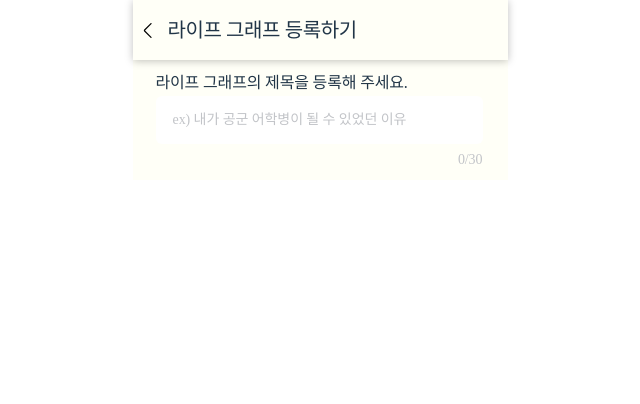
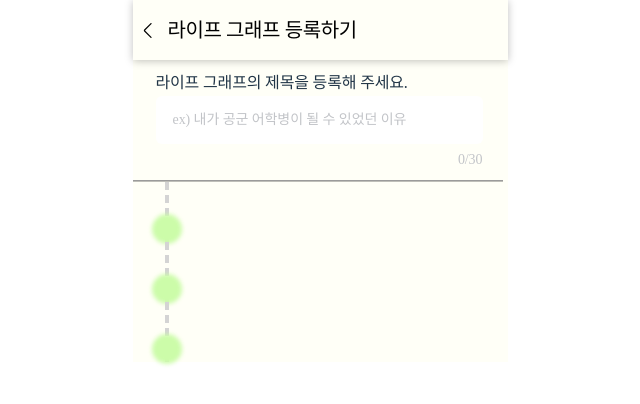
Before and after one commit to sinji2102/WINK-HACKATHON-TEAM2-Client, a React (Vite) app: page /register in a window 1280 px wide. Shown: the top 404 px of the page, without its empty margins (320-960 px from the left). Built offline with nearby package versions, Linux system fonts and the light colour scheme; a web font is replaced by a local one.

Commit message:
feat: 동그라미 레벨 애니메이션 생성

```diff
--- a/src/components/header/Header.styled.js
+++ b/src/components/header/Header.styled.js
@@ -1,6 +1,7 @@
 import styled from "styled-components";
 
 export const HeaderWrapper = styled.section`
+  color: black;
   display: flex;
   width: 37.5rem;
   height: 6rem;
--- a/src/pages/register/Register.jsx
+++ b/src/pages/register/Register.jsx
@@ -1,13 +1,22 @@
-import { useState } from "react";
+import { useEffect, useState } from "react";
 import * as S from "./Register.styled";
 import Header from "../../components/header/Header";
 import TextField from "../../components/commons/input/textField/TextField";
+import LevelCircle from "./components/LevelCircle";
 
 const Register = () => {
   const [title, setTitle] = useState("");
+  const [cnt, setCnt] = useState([0, 1, 2]);
+  const [currIdx, setCurrIdx] = useState(null);
+
+  const levelList = [1, 2, 3, 4, 5];
 
   const handleTitleInput = (e) => {
     setTitle(e.target.value);
+  };
+
+  const handleOpenAddBtn = (idx) => {
+    setCurrIdx(idx);
   };
 
   return (
@@ -24,6 +33,21 @@ const Register = () => {
           placeholder="ex) 내가 공군 어학병이 될 수 있었던 이유"
         />
       </S.FirstStepWrapper>
+      <S.Divider />
+      {cnt.map((item) => (
+        <S.GraphWrapper key={item}>
+          <S.CircleContainer>
+            <S.DashedLine>
+              <S.AddCircle onClick={() => handleOpenAddBtn(item)} />
+              {currIdx === item && (
+                <S.LevelCircleContainer>
+                  <LevelCircle />
+                </S.LevelCircleContainer>
+              )}
+            </S.DashedLine>
+          </S.CircleContainer>
+        </S.GraphWrapper>
+      ))}
     </S.RegisterWrapper>
   );
 };
--- a/src/pages/register/Register.styled.js
+++ b/src/pages/register/Register.styled.js
@@ -1,4 +1,4 @@
-import styled from "styled-components";
+import styled, { keyframes } from "styled-components";
 
 export const RegisterWrapper = styled.section`
   display: flex;
@@ -13,3 +13,74 @@ export const FirstStepWrapper = styled.section`
 export const FirstStepText = styled.div`
   ${({ theme }) => theme.fonts.body1_long};
 `;
+
+export const Divider = styled.div`
+  display: flex;
+  align-items: center;
+  width: 37rem;
+  height: 0.2rem;
+  color: ${({ theme }) => theme.colors.neutral70};
+  border-top: 0.1rem solid;
+  background: rgba(0, 0, 0, 0.25);
+`;
+
+export const GraphWrapper = styled.section``;
+
+export const CircleContainer = styled.section`
+  display: flex;
+  flex-direction: column;
+  margin-left: 2rem;
+
+  justify-items: center;
+`;
+
+export const DashedLine = styled.div`
+  position: relative;
+  border-left: 0.4rem dashed #d4d4d4;
+  height: 6rem;
+  margin-left: 1.25rem;
+`;
+
+export const AddCircle = styled.button`
+  position: absolute;
+  top: 3.2rem;
+  left: -1.75rem;
+  width: 3rem;
+  height: 3rem;
+
+  background-color: ${({ theme }) => theme.colors.lime90};
+  border-radius: 50%;
+
+  fill: var(--lime-90, #ccfca9);
+  filter: blur(2px);
+`;
+
+export const LevelCircleContainer = styled.section`
+  position: relative;
+  align-items: center;
+`;
+
+const moveRight = keyframes`
+  from {
+    transform: translateX(0);
+    opacity: 0;
+  }
+  to {
+    transform: translateX(40px);
+    opacity: 1;
+  }
+`;
+
+export const AnimatedCircle = styled.div`
+  position: absolute;
+  top: 3.9rem;
+  width: 1.5rem;
+  height: 1.5rem;
+
+  filter: blur(2px);
+
+  background-color: ${({ theme }) => theme.colors.lime90};
+  border-radius: 50%;
+
+  animation: ${moveRight} 0.5s ease forwards;
+`;
--- /dev/null
+++ b/src/pages/register/components/LevelCircle.jsx
@@ -0,0 +1,15 @@
+import * as S from "./LevelCircle.styled";
+
+const LevelCircle = () => {
+  const LEVEL_LIST = [1, 2, 3, 4, 5];
+
+  return (
+    <S.LevelCircleWrapper>
+      {LEVEL_LIST.map((item) => (
+        <S.AnimatedCircle key={item} $size={item} />
+      ))}
+    </S.LevelCircleWrapper>
+  );
+};
+
+export default LevelCircle;
--- /dev/null
+++ b/src/pages/register/components/LevelCircle.styled.js
@@ -0,0 +1,73 @@
+import styled, { keyframes, css } from "styled-components";
+
+const getMoveRightAnimation = (size) => keyframes`
+  from {
+    transform: translateX(0);
+    opacity: 0;
+  }
+  to {
+    transform: translateX(${size}rem);
+    opacity: 1;
+  }
+`;
+
+const size = {
+  1: "1.7rem",
+  2: "2.2rem",
+  3: "3.2rem",
+  4: "4.4rem",
+  5: "5.2rem",
+};
+
+const translateX = {
+  1: 4.3,
+  2: 7.7,
+  3: 11.6,
+  4: 16.4,
+  5: 22.4,
+};
+
+const top = {
+  1: "4.15rem",
+  2: "3.9rem",
+  3: "3.4rem",
+  4: "2.8rem",
+  5: "2.4rem",
+};
+
+const color = {
+  1: "lime90",
+  2: "lime80",
+  3: "lime70",
+  4: "lime60",
+  5: "lime50",
+};
+
+export const LevelCircleWrapper = styled.section`
+  display: flex;
+`;
+
+export const AnimatedCircle = styled.div`
+  position: absolute;
+
+  filter: blur(2px);
+
+  border-radius: 50%;
+
+  ${({ $size, theme }) => {
+    const circleSize = size[$size];
+    const animation = getMoveRightAnimation(translateX[$size]);
+    const topSize = top[$size];
+    const colorName = color[$size];
+
+    const backgroundColor = theme.colors[colorName];
+
+    return css`
+      background-color: ${backgroundColor};
+      top: ${topSize};
+      width: ${circleSize};
+      height: ${circleSize};
+      animation: ${animation} 0.5s ease forwards;
+    `;
+  }}
+`;
```
